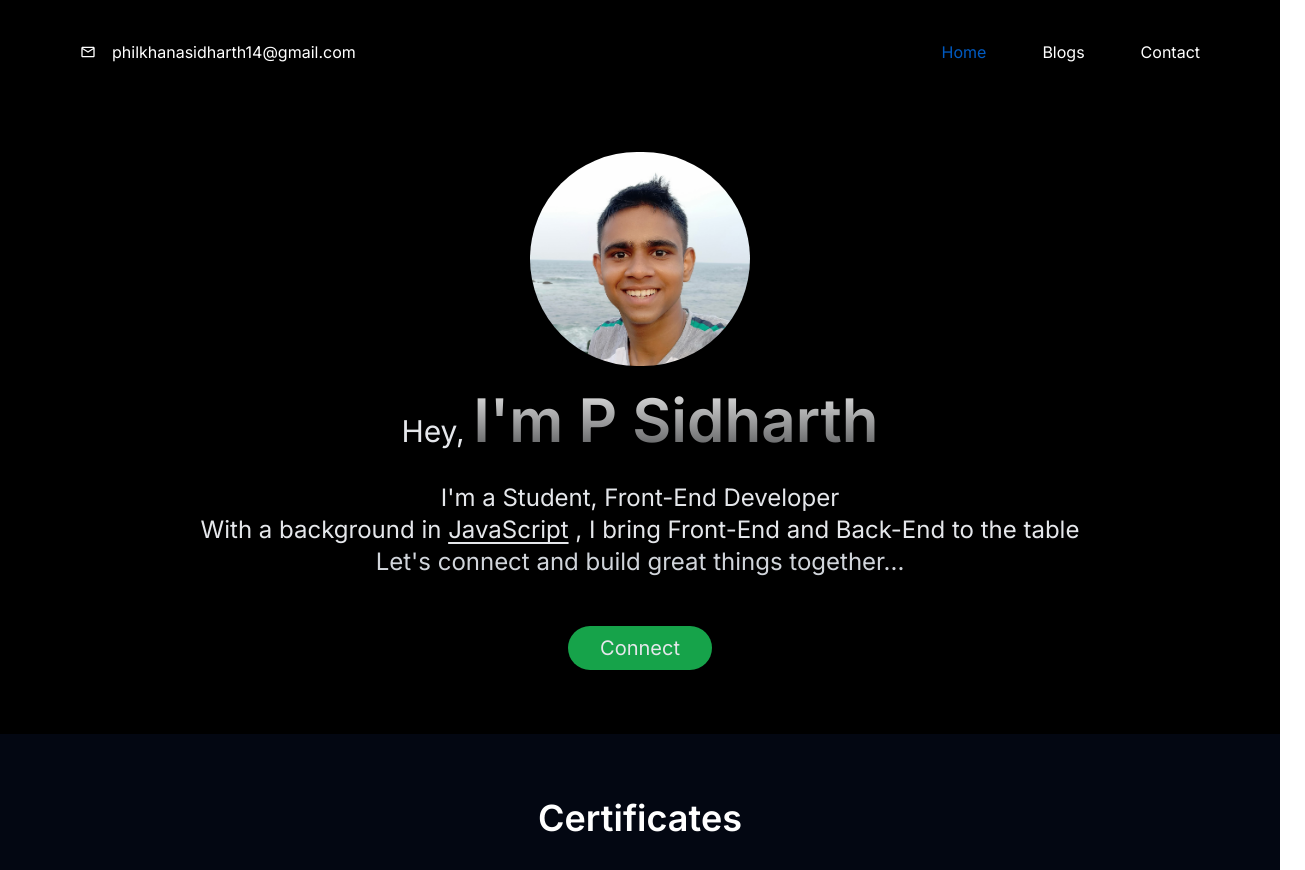
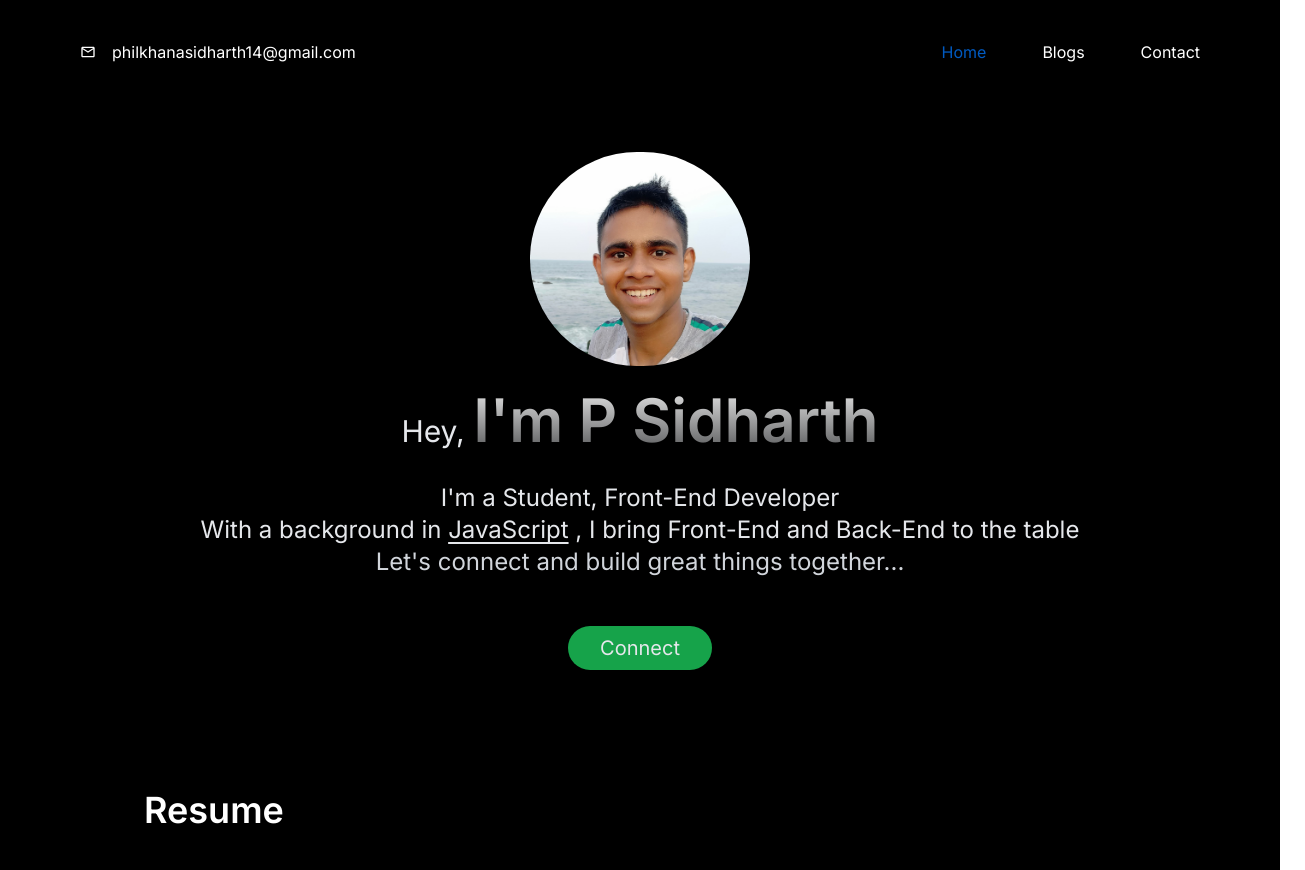
Before and after one commit to psidh/Domain, a Next.js app: page / in a window 1280 px wide. Shown: the top 870 px of the page, 1305 px wide, since content can reach past the window. Built offline with nearby package versions, Linux system fonts and the light colour scheme.

Commit message:
certificates removed

```diff
--- a/src/app/components/NavBar.js
+++ b/src/app/components/NavBar.js
@@ -1,11 +1,6 @@
-'use client';
-import React, { useState} from 'react';
 import { RiMenuLine } from "react-icons/ri";
 import { MdOutlineMail } from "react-icons/md";
-
-
 const NavBar = () => {
-
   return (
     <div>
       <div className="mx-8 lg:mx-20 flex justify-between  py-8 md:py-10">
--- a/src/app/layout.js
+++ b/src/app/layout.js
@@ -1,7 +1,7 @@
 import './globals.css';
 import Navbar from './components/NavBar';
 import Footer from './components/Footer';
-import { Inter     } from 'next/font/google'
+import {Inter} from 'next/font/google'
 
 const open = Inter({ subsets: ['latin'] })
 
--- a/src/app/page.js
+++ b/src/app/page.js
@@ -1,14 +1,12 @@
-'use client'
 import TopIntro from 'src/app/components/TopIntro';
 import Resume from 'src/app/components/Resume';
-import Achievements from 'src/app/components/Achievements';
 import Projects from 'src/app/components/Projects';
 
 function MyApp() {
   return (
     <div>
       <TopIntro />
-      <Achievements />
+      {/* <Achievements /> */}
       <Resume />
       <Projects />
     </div>
```
